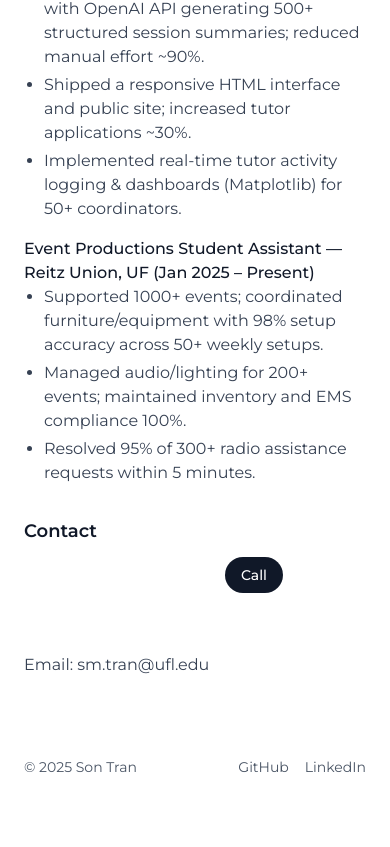
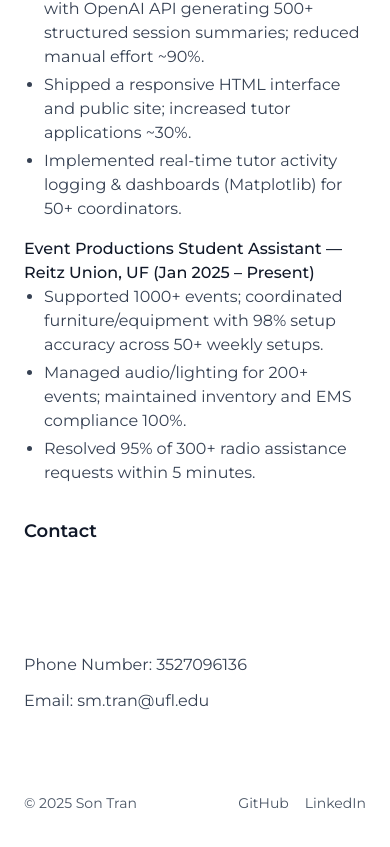
Before and after one commit to smtran8/son-portfolio, a Next.js app: page /about in a window 390 px wide. Shown: the part 1151-1998 px from the top of the page. Before the commit the page ends 1968 px from the top, so only its background shows below. Built offline with nearby package versions, Linux system fonts and the light colour scheme.

Commit message:
content: remove Call button; add phone number on About

```diff
--- a/src/app/about/page.tsx
+++ b/src/app/about/page.tsx
@@ -58,9 +58,9 @@ export default function AboutPage() {
         <div className="flex flex-wrap gap-3 items-center">
           <Link href="https://github.com/smtran8" className="btn">GitHub</Link>
           <Link href="https://www.linkedin.com/in/msontran/" className="btn">LinkedIn</Link>
-          <Link href="tel:3527096136" className="btn bg-gray-900">Call</Link>
           <Link href="/resume.pdf" className="btn" prefetch={false}>Download Résumé</Link>
         </div>
+        <p className="text-gray-700">Phone Number: 3527096136</p>
         <p className="text-gray-700">
           Email: <span className="[unicode-bidi:bidi-override] [direction:rtl]">ude.lfu@nart.ms</span>
         </p>
```
